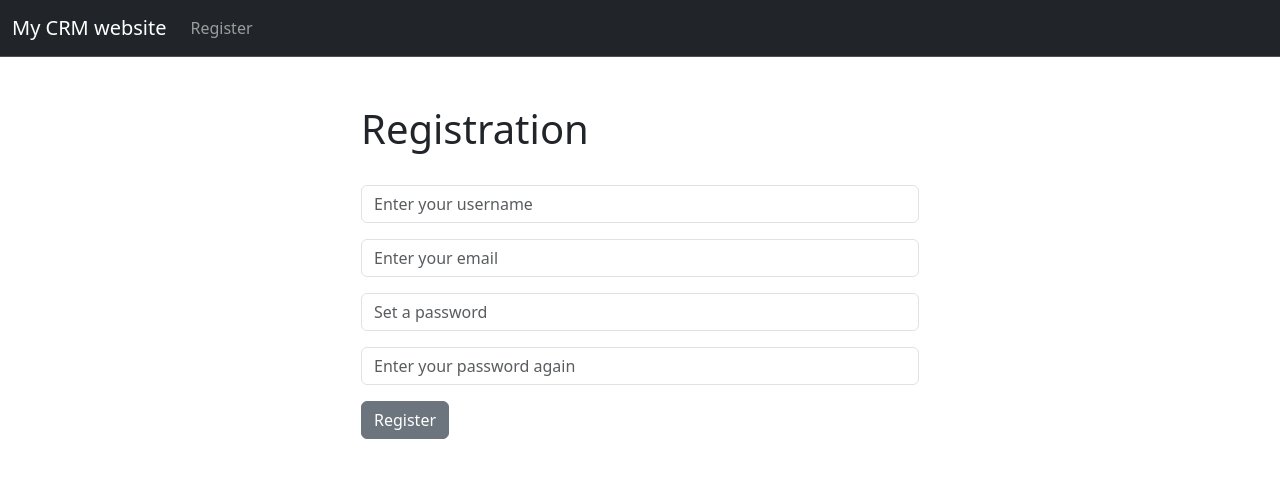
After one commit to Pikku1998/CRM_Django, a Django app: page /register/ in a window 1280 px wide. The commit adds this page. Shown: the top 478 px of the page. Run offline with Django 4.2, Linux system fonts and the light colour scheme.

Commit message:
manual registration form

```diff
--- a/crm_website/templates/navbar.html
+++ b/crm_website/templates/navbar.html
@@ -11,7 +11,7 @@
             {% if user.is_authenticated %}
             <a class="nav-link" href="{% url 'logout' %}">Logout</a>
             {% else %}
-            <a class="nav-link" href="{% url 'home' %}">Login</a>
+            <a class="nav-link" href="{% url 'register' %}">Register</a>
             {% endif %}
 
           </li>
--- /dev/null
+++ b/crm_website/templates/register.html
@@ -0,0 +1,30 @@
+{% extends "base.html" %}
+{% block content %}
+<div class="col-md-6 offset-md-3">
+
+<br>
+    <h1>Registration</h1>
+<br>
+    <form method="POST" action="{% url 'register' %}">
+        {% csrf_token %}
+        <div class="mb-3">
+        <input type="text" class="form-control" name="username" placeholder="Enter your username" required>
+        </div>
+
+        <div class="mb-3">
+        <input type="email" class="form-control" name="email" placeholder="Enter your email" required>
+        </div>
+
+        <div class="mb-3">
+        <input type="password" class="form-control" name="password1" placeholder="Set a password" required>
+        </div>
+
+        <div class="mb-3">
+        <input type="password" class="form-control" name="password2" placeholder="Enter your password again" required>
+        </div>
+
+        <button type="submit" class="btn btn-secondary">Register</button>
+    </form>
+</div>
+
+{% endblock content %}
--- a/crm_website/urls.py
+++ b/crm_website/urls.py
@@ -1,7 +1,8 @@
 from django.urls import path, include
-from .views import index, logout_view
+from .views import index,register_view, logout_view
 
 urlpatterns = [
     path('', index, name='home'),
-    path('logout', logout_view, name='logout'),
+    path('logout/', logout_view, name='logout'),
+    path('register/', register_view, name='register')
 ]
--- a/crm_website/views.py
+++ b/crm_website/views.py
@@ -1,5 +1,6 @@
 from django.shortcuts import render, redirect
 from django.contrib.auth import authenticate, login, logout
+from django.contrib.auth.models import User
 from django.contrib import messages
 
 def index(request):
@@ -17,6 +18,30 @@ def index(request):
 
     return render(request, 'home.html')
 
+def register_view(request):
+    if request.method == 'POST':
+        username = request.POST['username']
+        email = request.POST['email']
+        password1 = request.POST['password1']
+        password2 = request.POST['password2']
+
+        if User.objects.filter(username=username).exists():
+            messages.error(request,'username already exists..')
+            return redirect('register')
+        if User.objects.filter(email=email).exists():
+            messages.error(request, 'email already registered..')
+            return redirect('register')
+        if password1 != password2:
+            messages.error(request, 'passwords didn\'t match..')
+            return redirect('register')
+        user = User.objects.create_user(username=username,email=email, password=password1)
+        messages.success(request, "Registered Successfully, Login with your credentials...")
+        return redirect('home')
+    return render(request, 'register.html')
+
+
+
+
 def logout_view(request):
     logout(request)
     messages.success(request, "You have been logged out..")
```
